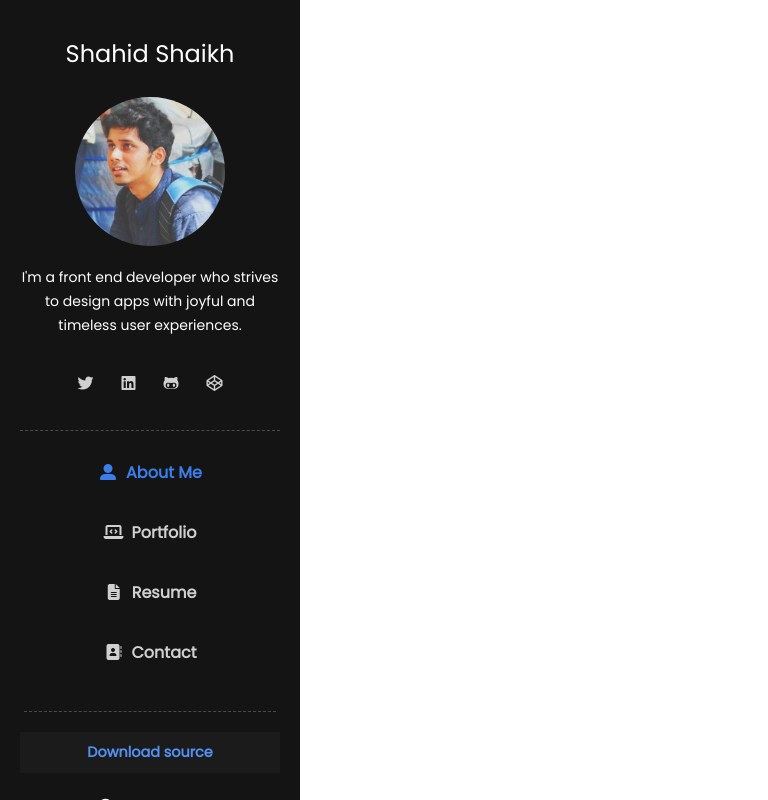
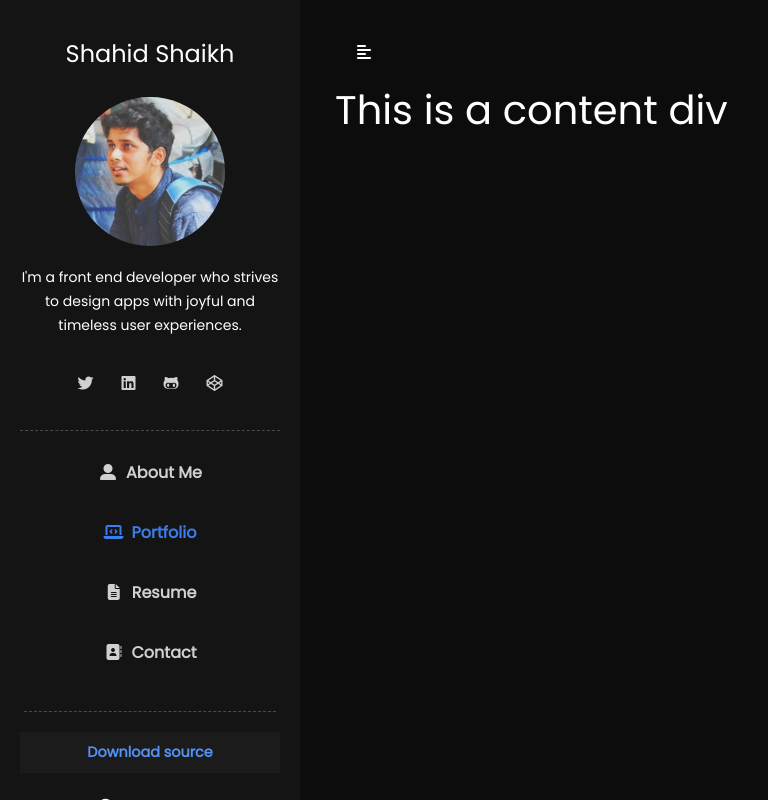
Before and after one commit to shahidshaikhs/Portfolio-Vue-, a Vue app: page /portfolio in a window 1280 px wide. Shown: the whole page, without its empty margins (0-768 px from the left). Built offline with nearby package versions, Linux system fonts and the light colour scheme.

Commit message:
Added Portfolio routing

```diff
--- a/src/components/Sidebar.vue
+++ b/src/components/Sidebar.vue
@@ -33,15 +33,15 @@
       </div>
 
       <ul class="list-unstyled components">
-        <li class="active" :class="(darkTheme) ? 'hover-dark active-dark' : 'hover-light'">
-          <a href="#">
+        <li>
+          <router-link to="/" :class="(darkTheme) ? 'hover-dark' : 'hover-light'">
             <i class="fas fa-user-alt mr-2 fa-fw"></i>About Me
-          </a>
+          </router-link>
         </li>
         <li class="mt-3">
-          <a href="#" :class="(darkTheme) ? 'hover-dark' : 'hover-light'">
+          <router-link to="/portfolio" :class="(darkTheme) ? 'hover-dark' : 'hover-light'">
             <i class="fas fa-laptop-code mr-2 fa-fw"></i>Portfolio
-          </a>
+          </router-link>
         </li>
         <li class="mt-3">
           <a href="#" :class="(darkTheme) ? 'hover-dark' : 'hover-light'">
@@ -212,7 +212,7 @@ ul.CTAs a {
   color: rgba(0, 0, 0, 0.5) !important;
 }
 
-.active-dark {
+.router-link-exact-active {
   color: #3b7eeb !important;
 }
 
--- a/src/router.js
+++ b/src/router.js
@@ -1,25 +1,22 @@
 import Vue from 'vue'
 import Router from 'vue-router'
 import Home from './views/Home.vue'
+import Portfolio from './views/Portfolio.vue'
 
 Vue.use(Router)
 
 export default new Router({
   mode: 'history',
   base: process.env.BASE_URL,
-  routes: [
-    {
+  routes: [{
       path: '/',
       name: 'home',
       component: Home
     },
     {
-      path: '/about',
-      name: 'about',
-      // route level code-splitting
-      // this generates a separate chunk (about.[hash].js) for this route
-      // which is lazy-loaded when the route is visited.
-      component: () => import(/* webpackChunkName: "about" */ './views/About.vue')
-    }
+      path: '/portfolio',
+      name: 'portfolio',
+      component: Portfolio
+    },
   ]
 })
--- a/src/views/Home.vue
+++ b/src/views/Home.vue
@@ -198,15 +198,26 @@
             <h1 class="statistics-container__card--heading">22</h1>
             <p class="statistics-container__card--sub">Projects Completed</p>
           </div>
-          <div :class="(darkTheme) ? 'statistics-container__card' : 'statistics-container-light__card'">
+          <div
+            :class="(darkTheme) ? 'statistics-container__card' : 'statistics-container-light__card'"
+          >
             <i class="fas fa-arrow-circle-down statistics-container__card--img yellowish"></i>
             <h1 class="statistics-container__card--heading">450K</h1>
             <p class="statistics-container__card--sub">Total App Downloads</p>
           </div>
-          <div :class="(darkTheme) ? 'statistics-container__card' : 'statistics-container-light__card'">
+          <div
+            :class="(darkTheme) ? 'statistics-container__card' : 'statistics-container-light__card'"
+          >
             <i class="fab fa-youtube statistics-container__card--img reddish"></i>
             <h1 class="statistics-container__card--heading">35</h1>
             <p class="statistics-container__card--sub">Youtube App Reviews</p>
+          </div>
+          <div
+            :class="(darkTheme) ? 'statistics-container__card' : 'statistics-container-light__card'"
+          >
+            <i class="fas fa-briefcase statistics-container__card--img greenish"></i>
+            <h1 class="statistics-container__card--heading">3 Yrs.</h1>
+            <p class="statistics-container__card--sub">Total Work Experience</p>
           </div>
         </div>
         <div class="divider my-5" :class="(darkTheme) ? 'divider-dark' : 'divider-light'"></div>
@@ -468,7 +479,7 @@ export default {
 
 .statistics-container {
   display: grid;
-  grid-template-columns: 1fr 1fr 1fr;
+  grid-template-columns: 1fr 1fr 1fr 1fr;
   grid-gap: 2rem;
 
   &__card {
@@ -492,7 +503,7 @@ export default {
       font-weight: 700;
       margin-top: 1rem;
       letter-spacing: 4px;
-      font-size: 4rem;
+      font-size: 2rem;
       margin-bottom: 0;
     }
 
@@ -505,7 +516,7 @@ export default {
 
 .statistics-container-light {
   display: grid;
-  grid-template-columns: 1fr 1fr 1fr;
+  grid-template-columns: 1fr 1fr 1fr 1fr;
   grid-gap: 2rem;
 
   &__card {
@@ -525,7 +536,7 @@ export default {
       font-weight: 700;
       margin-top: 1rem;
       letter-spacing: 4px;
-      font-size: 4rem;
+      font-size: 2rem;
       margin-bottom: 0;
     }
 
@@ -580,6 +591,11 @@ export default {
   color: #fa2441;
 }
 
+.greenish {
+  background: #24fa96;
+  color: #0f9b5a;
+}
+
 /* ---------------------------------------------------
     MEDIAQUERIES
 ----------------------------------------------------- */
@@ -600,5 +616,17 @@ export default {
   .skills-container {
     grid-template-columns: 1fr;
   }
+  .statistics-container {
+    grid-template-columns: 1fr 1fr;
+  }
+  .testimonials-container-light {
+    grid-template-columns: 1fr;
+  }
+  .skills-container-light {
+    grid-template-columns: 1fr;
+  }
+  .statistics-container-light {
+    grid-template-columns: 1fr 1fr;
+  }
 }
 </style>
--- /dev/null
+++ b/src/views/Portfolio.vue
@@ -0,0 +1,44 @@
+<template>
+  <div id="content" :class="(darkTheme) ? 'dark' : 'light'">
+    <div class="content-inner" :class="(showDrawer) ? 'padding-left' : ''">
+      <nav class="navbar navbar-expand-lg">
+        <div class="container-fluid">
+          <button
+            type="button"
+            id="sidebarCollapse"
+            class="btn btn-info"
+            :class="(darkTheme) ? 'btn-info-dark' : 'btn-info-light'"
+            @click="switchDrawer()"
+          >
+            <i class="fas fa-align-left"></i>
+          </button>
+        </div>
+      </nav>
+      <!-- Content -->
+      <div class="container">
+        <h1>This is a content div</h1>
+      </div>
+    </div>
+  </div>
+</template>
+
+<script>
+export default {
+  name: "home",
+  components: {},
+  data() {
+    return {
+      showDrawer: true
+    };
+  },
+  props: ["darkTheme"],
+  methods: {
+    switchDrawer() {
+      this.$emit("switchDrawer");
+      this.showDrawer = !this.showDrawer;
+    }
+  }
+};
+</script>
+<style lang="scss">
+</style>
```
